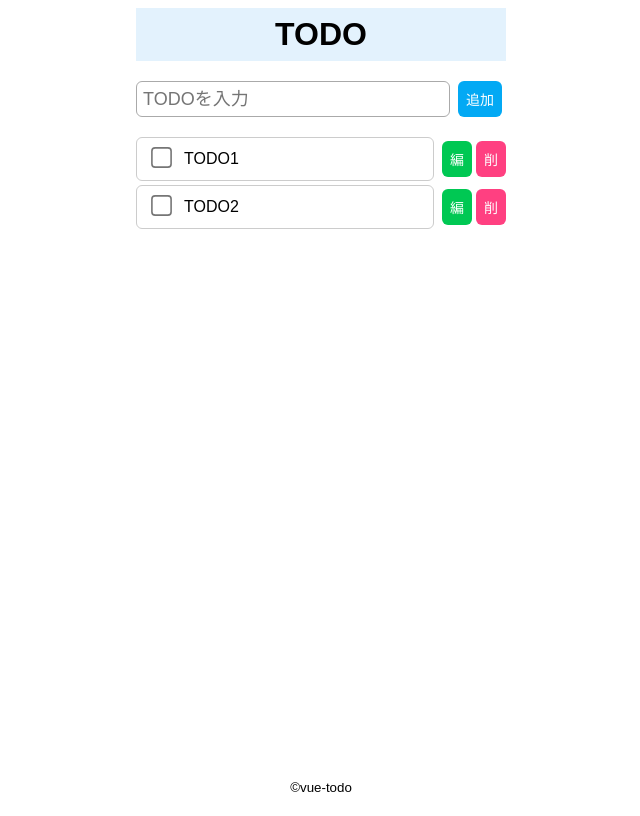
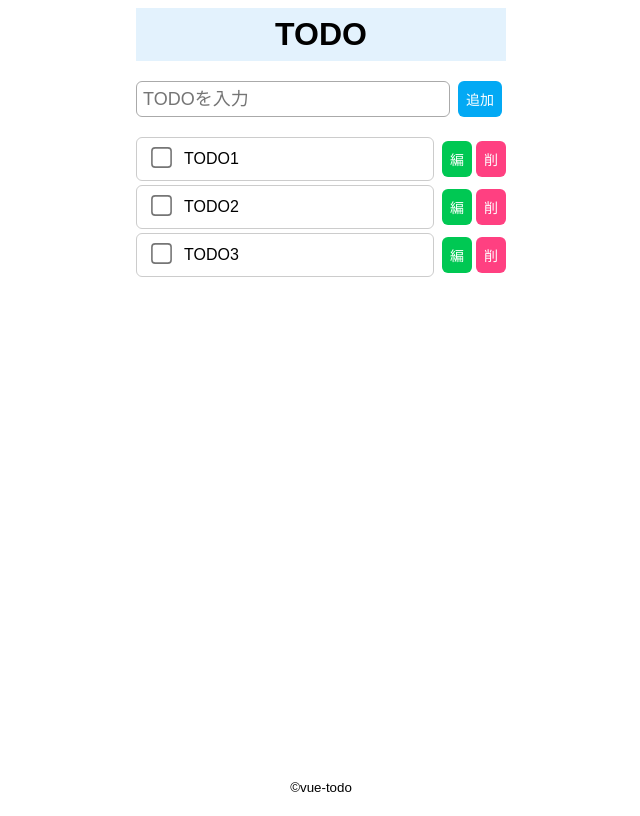
Before and after one commit to neginasu/Vue_Todo, a Vue app: page / in a window 1280 px wide. Shown: the whole page, without its empty margins (319-959 px from the left). Built offline with nearby package versions, Linux system fonts and the light colour scheme; the HTML template or start-up script is replaced by a standard one.

Commit message:
feat: TODOListを繰り返し表示するように変更

```diff
--- a/src/components/MainTodo.vue
+++ b/src/components/MainTodo.vue
@@ -7,7 +7,11 @@
 };
 
 const todoTaskRef = ref('');
-const todoListRef = ref<Todo[]>([]);
+const todoListRef = ref<Todo[]>([
+{id: 1, task: "TODO1"},
+{id: 2, task: "TODO2"},
+{id: 3, task: "TODO3"},
+]);
 
 const addTodo = () => {
   const id = new Date().getTime();
@@ -28,26 +32,16 @@
     <button class="btn" @click="addTodo">追加</button>
   </div>
   <div class="box_list">
-    <div class="todo_list">
+    <div class="todo_list" v-for="todo in todoListRef" :key="todo.id">
       <div class="todo">
-        <input type="checkbox" class="check" /><label>TODO1</label>
+        <input type="checkbox" class="check" /><label>{{todo.task}}</label>
       </div>
       <div class="btns">
         <button class="btn green">編</button>
         <button class="btn pink">削</button>
       </div>
     </div>
-
-    <div class="todo_list">
-      <div class="todo">
-        <input type="checkbox" class="check" /><label>TODO2</label>
-      </div>
-      <div class="btns">
-        <button class="btn green">編</button>
-        <button class="btn pink">削</button>
-      </div>
     </div>
-  </div>
 </template>
 
 <style scoped>
```
